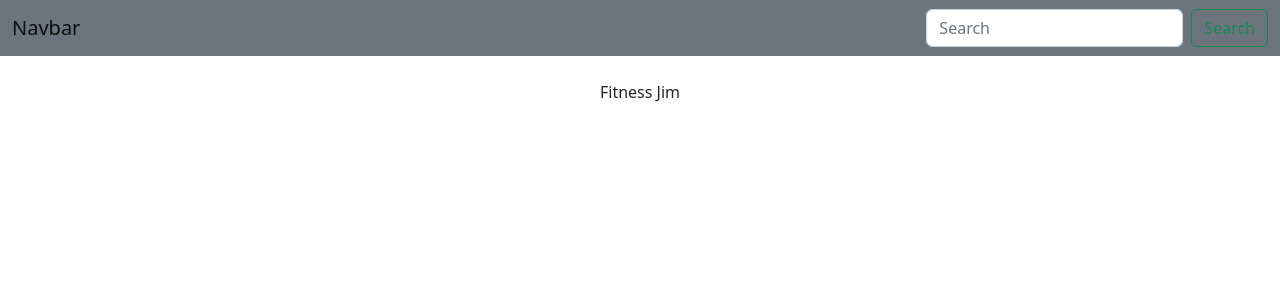
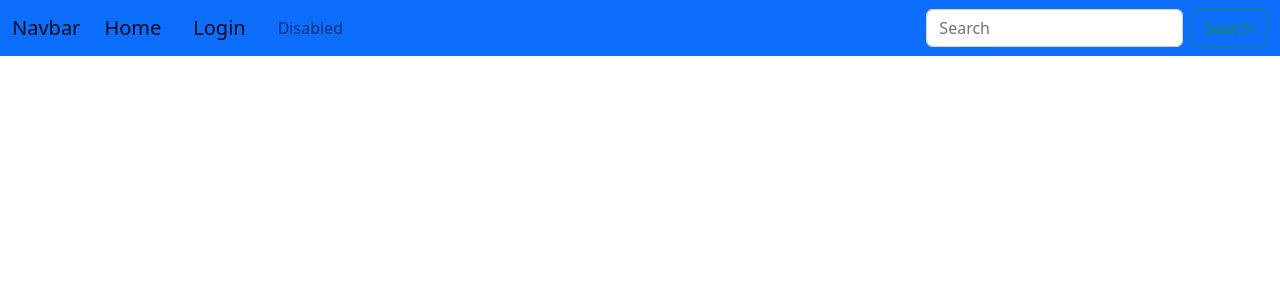
Before and after one commit to ruthasoll/DOT_Training, a React (Create React App) app in the folder jimmanagement/: page / in a window 1280 px wide. Shown: the top 300 px of the page. Built offline with nearby package versions, Linux system fonts and the light colour scheme.

Commit message:
conflict resolved and Login page added

```diff
--- a/jimmanagement/package.json
+++ b/jimmanagement/package.json
@@ -10,6 +10,7 @@
     "react": "^18.2.0",
     "react-bootstrap": "^2.7.2",
     "react-dom": "^18.2.0",
+    "react-router-dom": "^6.9.0",
     "react-scripts": "5.0.1",
     "web-vitals": "^2.1.4"
   },
--- a/jimmanagement/src/App.js
+++ b/jimmanagement/src/App.js
@@ -1,11 +1,11 @@
 import logo from './logo.svg';
 import './App.css';
-import Login from './components/navbar';
+import Navibar from './components/navbar';
 
 function App() {
   return (
     <div className="App">
-     <Login/>
+     <Navibar/>
     </div>
   );
 }
--- a/jimmanagement/src/components/navbar.js
+++ b/jimmanagement/src/components/navbar.js
@@ -1,25 +1,39 @@
-const Login = () => {
+import { NavLink } from "react-router-dom";
+const Navibar = () => {
     return(
         <div>
+         <nav class="navbar navbar-expand-lg bg-primary">
+  <div class="container-fluid">
+    <a class="navbar-brand" href="#">Navbar</a>
+    <button class="navbar-toggler" type="button" data-bs-toggle="collapse" data-bs-target="#navbarSupportedContent" aria-controls="navbarSupportedContent" aria-expanded="false" aria-label="Toggle navigation">
+      <span class="navbar-toggler-icon"></span>
+    </button>
+    <div class="collapse navbar-collapse" id="navbarSupportedContent">
+      <ul class="navbar-nav me-auto mb-2 mb-lg-0">
+        <li class="nav-item">
+          <a class="nav-link active navbar-brand" aria-current="page" href="#">Home</a>
+        </li>
+        <li class="nav-item">
+          <a class="nav-link navbar-brand" href="/login">Login</a>
 
-           <nav className="navbabbbr">
+        </li>
 
-            <nav class="navbar bg-body-tertiary bg-secondary">
-  <div class="container-fluid">
-    <a class="navbar-brand">Navbar</a>
-    <form class="d-flex" role="search">
-      <input class="form-control me-2" type="search" placeholder="Search" aria-label="Search" />
-      <button class="btn btn-outline-success" type="submit">Search</button>
-    </form>
+
+        <li class="nav-item">
+          <a class="nav-link">Disabled</a>
+        </li>
+      </ul>
+      <form class="d-flex" role="search">
+        <input class="form-control me-2" type="search" placeholder="Search" aria-label="Search"/>
+        <button class="btn btn-outline-success" type="submit">Search</button>
+      </form>
+    </div>
   </div>
 </nav>
-</nav>
-
-              <div class="mt-4 ml-6">Fitness Jim</div>
             </div>
 
 
 
     );
 }
-export default Login
+export default Navibar
```
Also changed, not shown: jimmanagement/src/components/login.js (added, +15 -0 lines), 1 other file (tests, documents, lock files or other folders).
